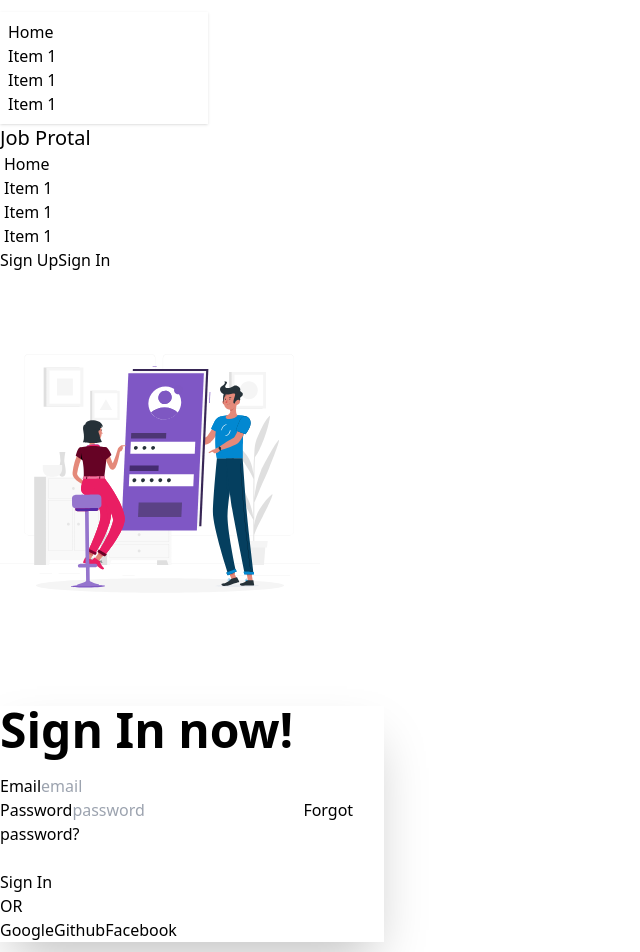
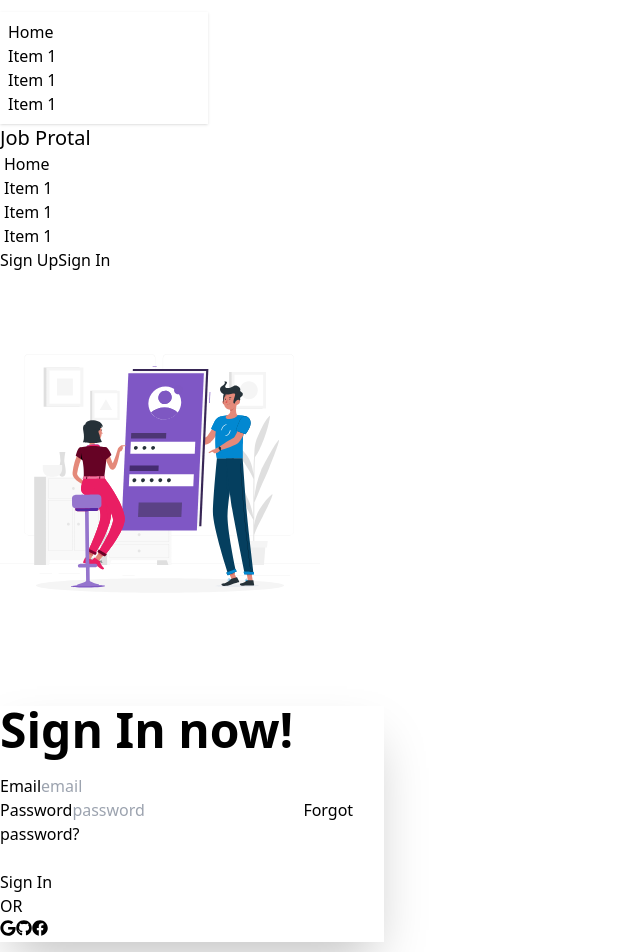
Before and after one commit to mdriyajulislamakash11/Milstone-11-module-58-Basic-Job-Protal-Auth-Recap, a React (Vite) app: page /signIn in a window 1280 px wide. Shown: the top 952 px of the page, without its empty margins (0-640 px from the left). Built offline with nearby package versions, Linux system fonts and the light colour scheme; no server answers.

Commit message:
social login icon setup

```diff
--- a/package.json
+++ b/package.json
@@ -17,6 +17,7 @@
     "motion": "^12.18.1",
     "react": "^19.1.0",
     "react-dom": "^19.1.0",
+    "react-icons": "^5.5.0",
     "react-router-dom": "^7.6.2",
     "sort-by": "^1.2.0"
   },
--- a/src/shared/SocialLogin.jsx
+++ b/src/shared/SocialLogin.jsx
@@ -1,5 +1,6 @@
 import React, { useContext } from "react";
 import { AuthContext } from "../Auth/AuthProvider";
+import { FaFacebook, FaGithub, FaGoogle } from "react-icons/fa";
 
 const SocialLogin = () => {
   const { signInWithGoogle, signInWithGihb, signInWithFacebook } = useContext(AuthContext);
@@ -40,9 +41,9 @@ const SocialLogin = () => {
       <div className="divider">OR</div>
 
       {/* Google login */}
-      <button onClick={handleGoogleogin}>Google</button>
-      <button onClick={handleGithublogin}>Github</button>
-      <button onClick={handleFacebooklogin}>Facebook</button>
+      <button className="btn" onClick={handleGoogleogin}><FaGoogle /></button>
+      <button className="btn" onClick={handleGithublogin}><FaGithub /></button>
+      <button className="btn" onClick={handleFacebooklogin}><FaFacebook /></button>
     </div>
   );
 };
```
Also changed, not shown: src/components/Category.jsx (added), 1 other file (tests, documents, lock files or other folders).
